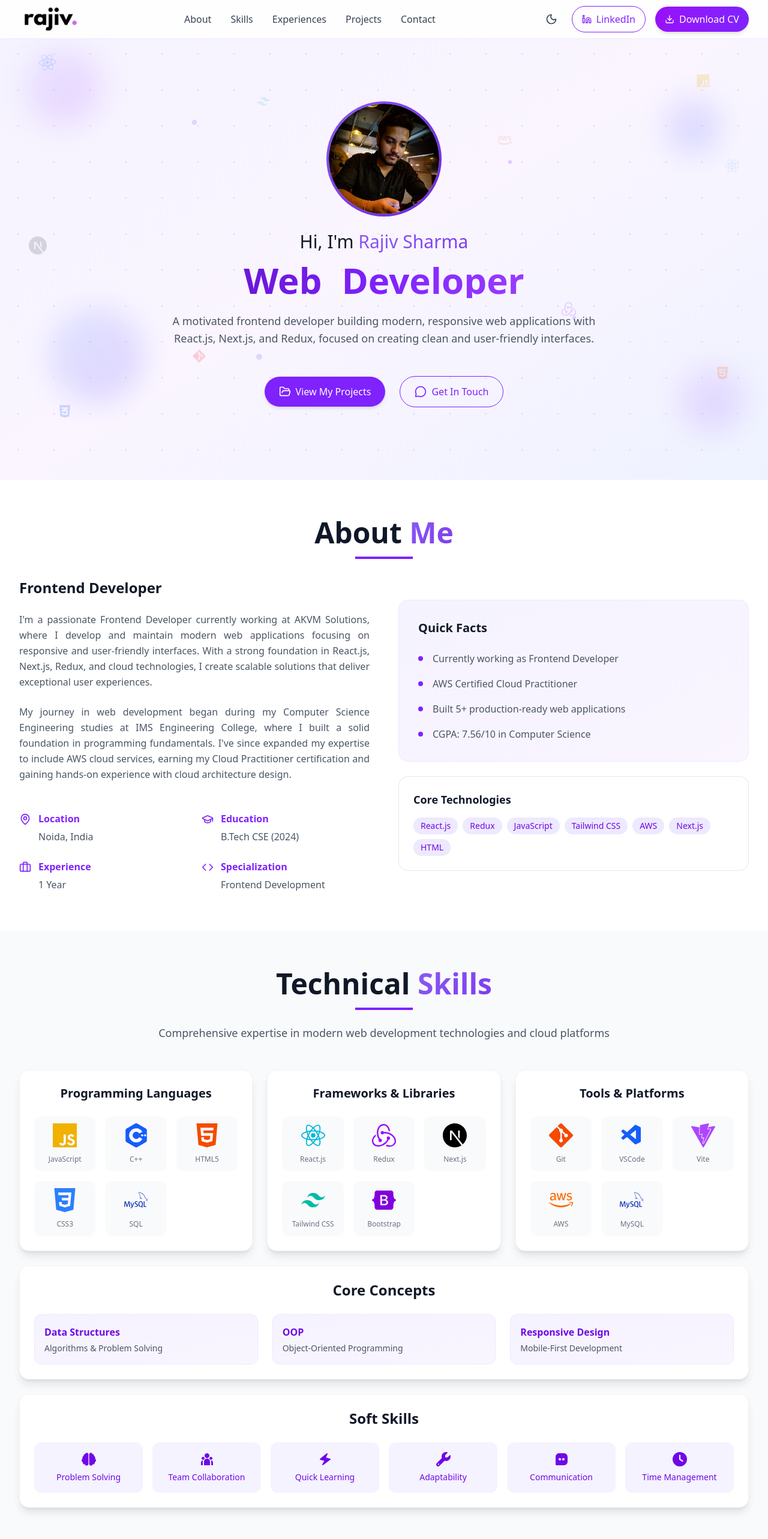
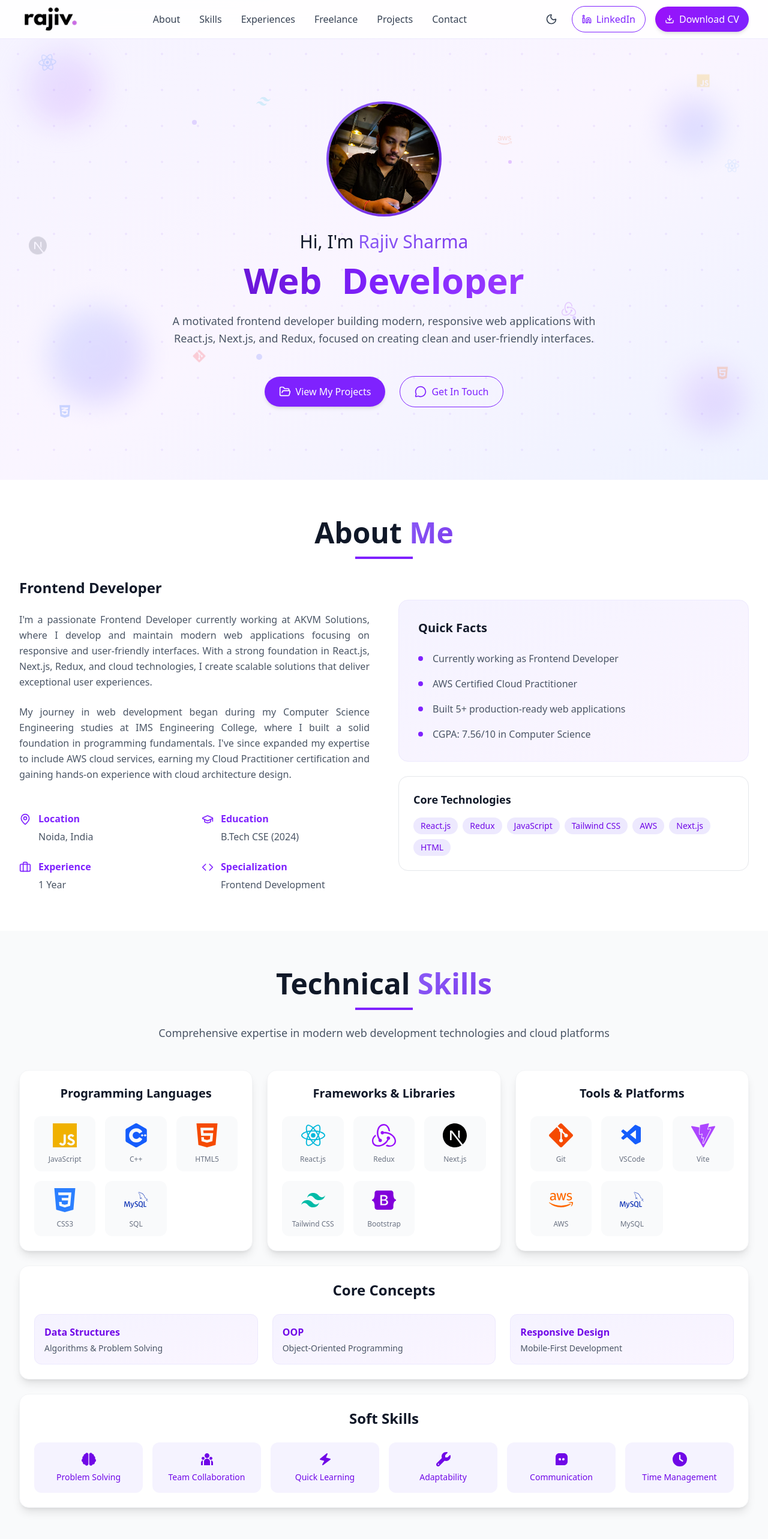
Before and after one commit to rajivsharma25/Rajiv-Portfolio, a Next.js app: page / in a window 1280 px wide. Shown: the top 2566 px of the page at 60% size. Built offline with nearby package versions, Linux system fonts and the light colour scheme.

Commit message:
feat: implement initial portfolio structure with main pages and core components.

```diff
--- a/app/layout.js
+++ b/app/layout.js
@@ -1,4 +1,7 @@
+// app/layout.js
+
 import { Outfit } from "next/font/google";
+import Script from "next/script";
 import "./globals.css";
 import Header from "@/components/Header";
 import Footer from "@/components/Footer";
@@ -7,14 +10,25 @@ import { ThemeProvider } from "@/context/ThemeContext";
 const outfit = Outfit({
   variable: "--font-outfit",
   subsets: ["latin"],
+  display: "swap",
 });
 
 export const metadata = {
   metadataBase: new URL("https://rajivsharma.vercel.app"),
 
-  title: "Rajiv Sharma | React Developer Portfolio",
+  title: "Rajiv Sharma | Frontend Developer Portfolio",
   description:
-    "Portfolio of Rajiv Sharma, a React Developer skilled in building modern, responsive web applications using React.js, Next.js, Redux, and Tailwind CSS.",
+    "Portfolio of Rajiv Sharma, a Frontend Developer skilled in building modern, responsive web applications using React.js, Next.js, Redux, and Tailwind CSS.",
+
+  viewport: "width=device-width, initial-scale=1",
+
+  alternates: {
+    canonical: "https://rajivsharma.vercel.app",
+  },
+
+  icons: {
+    icon: "/favicon.ico",
+  },
 
   keywords: [
     "Rajiv Sharma",
@@ -31,9 +45,10 @@ export const metadata = {
   authors: [{ name: "Rajiv Sharma" }],
 
   openGraph: {
-    title: "Rajiv Sharma | React Developer Portfolio",
+    title: "Rajiv Sharma | Frontend Developer",
     description:
-      "React Developer building modern, performant, and user-friendly web applications.",
+      "Frontend Developer building modern, performant, and user-friendly web applications.",
+    url: "https://rajivsharma.vercel.app",
     siteName: "Rajiv Sharma Portfolio",
     type: "website",
     images: [
@@ -41,16 +56,16 @@ export const metadata = {
         url: "/profile.jpg",
         width: 1200,
         height: 630,
-        alt: "Rajiv Sharma React Developer Portfolio",
+        alt: "Rajiv Sharma Frontend Developer Portfolio",
       },
     ],
   },
 
   twitter: {
     card: "summary_large_image",
-    title: "Rajiv Sharma | React Developer",
+    title: "Rajiv Sharma | Frontend Developer",
     description:
-      "React Developer focused on building clean and scalable frontend applications.",
+      "Frontend Developer focused on building clean and scalable frontend applications.",
     images: ["/profile.jpg"],
   },
 
@@ -62,28 +77,39 @@ export const metadata = {
 
 export default function RootLayout({ children }) {
   return (
-    <html lang="en" className="scroll-smooth">
+    <html lang="en" className="scroll-smooth" suppressHydrationWarning>
       <head>
-        {/* Prevent light → dark flash */}
-        <script
-          dangerouslySetInnerHTML={{
-            __html: `
+        {/* Prevent Light → Dark Flash */}
+        <Script id="theme-init" strategy="beforeInteractive">
+          {`
             (function () {
               try {
                 const savedTheme = localStorage.getItem('theme');
                 const systemDark = window.matchMedia('(prefers-color-scheme: dark)').matches;
+
                 if (savedTheme === 'dark' || (!savedTheme && systemDark)) {
                   document.documentElement.classList.add('dark');
+                } else {
+                  document.documentElement.classList.remove('dark');
                 }
               } catch (e) {}
             })();
-            `,
-          }}
-        />
+          `}
+        </Script>
       </head>
 
       <body
-        className={`${outfit.variable} font-outfit antialiased bg-gray-50 dark:bg-gray-900 dark:text-gray-100 leading-relaxed transition-colors duration-300`}
+        className={`
+          ${outfit.variable}
+          font-outfit
+          antialiased
+          bg-gray-50
+          dark:bg-gray-900
+          dark:text-gray-100
+          leading-relaxed
+          transition-colors
+          duration-300
+        `}
       >
         <ThemeProvider>
           <Header />
--- a/app/page.js
+++ b/app/page.js
@@ -1,10 +1,11 @@
-import Hero from '@/components/Hero';
-import About from '@/components/About';
-import Skills from '@/components/Skills';
-import Experience from '@/components/Experience';
-import Projects from '@/components/Projects';
-import Certifications from '@/components/Certifications';
-import Contact from '@/components/Contact';
+import Hero from "@/components/Hero";
+import About from "@/components/About";
+import Skills from "@/components/Skills";
+import Experience from "@/components/Experience";
+import FreelanceProjects from "@/components/FreelanceProjects";
+import Projects from "@/components/Projects";
+import Certifications from "@/components/Certifications";
+import Contact from "@/components/Contact";
 
 export default function Home() {
   return (
@@ -13,6 +14,7 @@ export default function Home() {
       <About />
       <Skills />
       <Experience />
+      <FreelanceProjects />
       <Projects />
       <Certifications />
       <Contact />
--- a/components/Certifications.js
+++ b/components/Certifications.js
@@ -72,22 +72,19 @@ export default function Certifications() {
 
   const achievements = [
     {
-      title: "CGPA: 7.56/10",
-      description: "B.Tech in Computer Science and Engineering",
+      title: "B.Tech in Computer Science and Engineering",
       institution: "IMS Engineering College, Ghaziabad",
       year: "2020-2024",
       icon: GraduationCap,
     },
     {
-      title: "Higher Secondary: 70%",
-      description: "CBSE Board - Science Stream",
+      title: "CBSE Board - Science Stream",
       institution: "Gyan Peethika Senior Secondary School",
       year: "2019",
       icon: BookOpen,
     },
     {
-      title: "Secondary School: 9.0/10 CGPA",
-      description: "CBSE Board - Academic Excellence",
+      title: "CBSE Board - Academic Excellence",
       institution: "Gyan Kunj Senior Secondary Academy",
       year: "2017",
       icon: Trophy,
--- a/components/Footer.js
+++ b/components/Footer.js
@@ -19,6 +19,7 @@ export default function Footer() {
     { name: "About Me", href: "#about" },
     { name: "My Skills", href: "#skills" },
     { name: "My Experience", href: "#experience" },
+    { name: "Freelance", href: "#freelance" },
     { name: "My Projects", href: "#projects" },
     { name: "My Certifications", href: "#certifications" },
     { name: "Contact Me", href: "#contact" },
@@ -76,10 +77,8 @@ export default function Footer() {
               />
             </Link>
             <p className="text-gray-300 mb-6 leading-relaxed">
-              ReactJS Developer passionate about creating modern, responsive web
-              applications with clean code and exceptional user experiences.
-              Currently specializing in React.js, Redux, and Web Development
-              technologies.
+              Frontend Developer focused on building modern, responsive web
+              applications with clean code and seamless user experiences.
             </p>
             <div className="flex space-x-4">
               {socialLinks.map((social, index) => {
@@ -168,25 +167,10 @@ export default function Footer() {
               </div>
 
               <div className="flex items-start space-x-3">
-                <FaWhatsapp size={20} className="text-violet-400 mt-0.5" />
-                <div>
-                  <p className="text-gray-300 text-sm">WhatsApp</p>
-                  <a
-                    href="https://wa.me/919305635022?text=Hi%20Rajiv,%20I%20would%20like%20to%20discuss%20a%20project%20with%20you."
-                    target="_blank"
-                    rel="noopener noreferrer"
-                    className="text-white hover:text-violet-300 transition-colors text-sm"
-                  >
-                    +91 9305635022
-                  </a>
-                </div>
-              </div>
-
-              <div className="flex items-start space-x-3">
                 <MapPin size={20} className="text-violet-400 mt-0.5" />
                 <div>
                   <p className="text-gray-300 text-sm">Location</p>
-                  <p className="text-white text-sm">Noida, India</p>
+                  <p className="text-white text-sm">Gurugram, Haryana, India</p>
                 </div>
               </div>
             </div>
--- /dev/null
+++ b/components/FreelanceProjects.js
@@ -0,0 +1,159 @@
+import {
+  ExternalLink,
+  CheckCircle,
+  Clock,
+  Briefcase,
+} from "lucide-react";
+import Image from "next/image";
+
+export default function FreelanceProjects() {
+  const projects = [
+    {
+      title: "YoGrow Solutions",
+      description:
+        "A high-performance digital marketing agency platform featuring AI-driven marketing strategies, SEO optimization, and comprehensive client management systems.",
+      image: "/assets/images/yogrow.png",
+      technologies: [
+        "React.js",
+        "Next.js",
+        "Tailwind CSS",
+        "Lucide icons",
+      ],
+      features: [
+        "AI-Driven Performance Marketing dashboard",
+        "SEO and PPC campaign management tools",
+        "Dynamic content management for blogs and services",
+        "Real-time lead generation and tracking",
+        "Responsive and high-performance user interface",
+      ],
+      demoUrl: "https://yogrowsolutions.vercel.app/",
+      status: "Completed",
+    },
+  ];
+
+  return (
+    <section
+      id="freelance"
+      className="py-16 px-4 sm:px-6 lg:px-8 bg-white dark:bg-gray-950 transition-colors duration-300"
+    >
+      <div className="max-w-7xl mx-auto">
+        <div className="text-center mb-12">
+          <div className="flex items-center justify-center gap-2 mb-4">
+            <h2 className="text-4xl md:text-5xl font-bold text-gray-900 dark:text-white">
+              Freelance <span className="text-gradient">Projects</span>
+            </h2>
+          </div>
+          <div className="w-24 h-1 bg-violet-600 mx-auto mb-6"></div>
+          <p className="text-lg text-gray-600 dark:text-gray-300 max-w-3xl mx-auto">
+            Delivering professional solutions for businesses and organizations
+            as a freelance developer
+          </p>
+        </div>
+
+        <div className="grid md:grid-cols-2 lg:grid-cols-3 gap-6">
+          {projects.map((project, index) => (
+            <div
+              key={index}
+              className="group bg-white dark:bg-gray-800 rounded-2xl shadow-lg overflow-hidden transition-all duration-300 hover:shadow-xl border border-gray-100 dark:border-gray-700"
+            >
+              {/* Project Image */}
+              <div className="h-48 relative overflow-hidden bg-gradient-to-br from-violet-50 to-purple-50 dark:from-gray-700 dark:to-gray-800">
+                <div className="absolute inset-0 flex items-center justify-center text-gray-400 dark:text-gray-500 group-hover:scale-110 transition-transform duration-300">
+                  {project.image ? (
+                    <Image
+                      src={project.image}
+                      alt={`${project.title} project screenshot`}
+                      fill
+                      className="object-cover group-hover:scale-105 transition-transform duration-300"
+                      sizes="(max-width: 768px) 100vw, (max-width: 1200px) 50vw, 33vw"
+                    />
+                  ) : (
+                    <Briefcase size={64} />
+                  )}
+                </div>
+              </div>
+
+              <div className="p-6">
+                {/* Status Badge */}
+                <div className="flex justify-between items-start mb-2">
+                  <span
+                    className={`inline-flex items-center gap-1 px-3 py-1 rounded-full text-xs font-semibold ${
+                      project.status === "Active"
+                        ? "bg-green-100 text-green-800 dark:bg-green-900/30 dark:text-green-400"
+                        : project.status === "Completed"
+                        ? "bg-blue-100 text-blue-800 dark:bg-blue-900/30 dark:text-blue-400"
+                        : "bg-yellow-100 text-yellow-800 dark:bg-yellow-900/30 dark:text-yellow-400"
+                    }`}
+                  >
+                    {project.status === "Active" ||
+                    project.status === "Completed" ? (
+                      <CheckCircle size={12} />
+                    ) : (
+                      <Clock size={12} />
+                    )}
+                    {project.status}
+                  </span>
+                </div>
+
+                <h3 className="text-2xl font-semibold text-gray-900 dark:text-white mb-1">
+                  {project.title}
+                </h3>
+
+                <p className="text-gray-600 dark:text-gray-300 mb-4 leading-relaxed text-base">
+                  {project.description}
+                </p>
+
+                {/* Key Features */}
+                <div className="mb-6">
+                  <h4 className="font-semibold text-gray-900 dark:text-gray-200 mb-3">
+                    Key Features:
+                  </h4>
+                  <ul className="space-y-2">
+                    {project.features
+                      .slice(0, 3)
+                      .map((feature, featureIndex) => (
+                        <li
+                          key={featureIndex}
+                          className="text-sm text-gray-600 dark:text-gray-300 flex items-start"
+                        >
+                          <span className="w-1.5 h-1.5 bg-violet-600 rounded-full mt-2 mr-3 flex-shrink-0"></span>
+                          {feature}
+                        </li>
+                      ))}
+                  </ul>
+                </div>
+
+                {/* Technologies */}
+                <div className="mb-6">
+                  <div className="flex flex-wrap gap-2">
+                    {project.technologies.map((tech, techIndex) => (
+                      <span
+                        key={techIndex}
+                        className="px-3 py-1 bg-violet-100 dark:bg-violet-900/30 text-violet-700 dark:text-violet-300 rounded-full text-xs font-medium transition-all duration-300 hover:bg-violet-200 dark:hover:bg-violet-800/40"
+                      >
+                        {tech}
+                      </span>
+                    ))}
+                  </div>
+                </div>
+
+                {/* Live Demo Button Only */}
+                <div className="flex">
+                  <a
+                    href={project.demoUrl}
+                    target="_blank"
+                    rel="noopener noreferrer"
+                    className="w-full inline-flex items-center justify-center gap-2 bg-violet-600 text-white py-2.5 px-4 rounded-full text-sm font-medium transition-all duration-300 hover:bg-violet-700 active:scale-95"
+                  >
+                    <ExternalLink size={16} />
+                    Live Demo
+                  </a>
+                </div>
+              </div>
+            </div>
+          ))}
+        </div>
+      </div>
+    </section>
+  );
+}
--- a/components/Header.js
+++ b/components/Header.js
@@ -44,6 +44,12 @@ export default function Header() {
               className="text-gray-700 dark:text-gray-300 hover:text-violet-600 dark:hover:text-violet-400 transition-colors duration-300"
             >
               Experiences
+            </Link>
+            <Link
+              href="#freelance"
+              className="text-gray-700 dark:text-gray-300 hover:text-violet-600 dark:hover:text-violet-400 transition-colors duration-300"
+            >
+              Freelance
             </Link>
             <Link
               href="#projects"
@@ -139,6 +145,13 @@ export default function Header() {
                 Experiences
               </Link>
               <Link
+                href="#freelance"
+                className="text-gray-700 dark:text-gray-300 hover:text-violet-600 dark:hover:text-violet-400 transition-colors duration-300 px-2 py-1"
+                onClick={() => setIsMenuOpen(false)}
+              >
+                Freelance
+              </Link>
+              <Link
                 href="#projects"
                 className="text-gray-700 hover:text-violet-600 transition-colors duration-300 px-2 py-1"
                 onClick={() => setIsMenuOpen(false)}
--- a/components/Projects.js
+++ b/components/Projects.js
@@ -110,29 +110,29 @@ export default function Projects() {
       githubUrl: "https://github.com/rajivsharma25/wearcraft",
       status: "Active",
     },
-    {
-      title: "Star Wars Character App",
-      description:
-        "Interactive Star Wars character explorer built with React and SWAPI API. Features character search, species-based UI themes, and detailed character modals with homeworld and film data.",
-      image: "/assets/images/starwars.jpg",
-      technologies: [
-        "React.js",
-        "Vite",
-        "Axios",
-        "Tailwind CSS",
-        "Lucide React",
-      ],
-      features: [
-        "Paginated character browser with search functionality",
-        "Species-based dynamic UI themes",
-        "Detailed character modals with homeworld information",
-        "Animated UI effects and transitions",
-        "Fully responsive design with modern UX",
-      ],
-      demoUrl: "https://star-wars-character-app-three.vercel.app",
-      githubUrl: "https://github.com/rajivsharma25/Star-Wars-Character-App",
-      status: "Working",
-    },
+    // {
+    //   title: "Star Wars Character App",
+    //   description:
+    //     "Interactive Star Wars character explorer built with React and SWAPI API. Features character search, species-based UI themes, and detailed character modals with homeworld and film data.",
+    //   image: "/assets/images/starwars.jpg",
+    //   technologies: [
+    //     "React.js",
+    //     "Vite",
+    //     "Axios",
+    //     "Tailwind CSS",
+    //     "Lucide React",
+    //   ],
+    //   features: [
+    //     "Paginated character browser with search functionality",
+    //     "Species-based dynamic UI themes",
+    //     "Detailed character modals with homeworld information",
+    //     "Animated UI effects and transitions",
+    //     "Fully responsive design with modern UX",
+    //   ],
+    //   demoUrl: "https://star-wars-character-app-three.vercel.app",
+    //   githubUrl: "https://github.com/rajivsharma25/Star-Wars-Character-App",
+    //   status: "Working",
+    // },
   ];
 
   return (
```
Also changed, not shown: public/assets/images/yogrow.png (added). Lines whose indentation alone changed are shown as unchanged.
